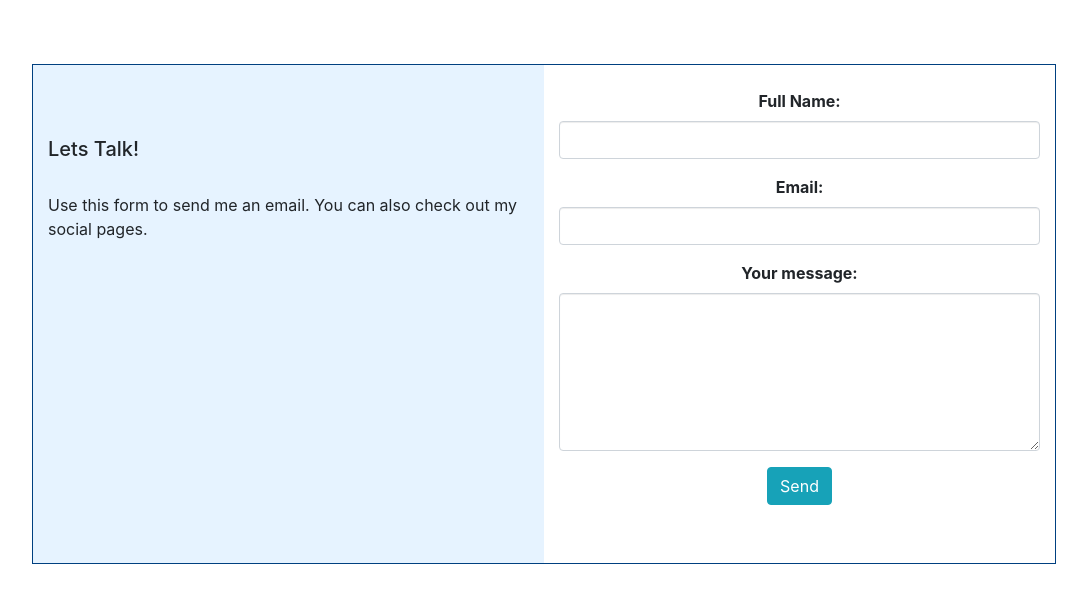
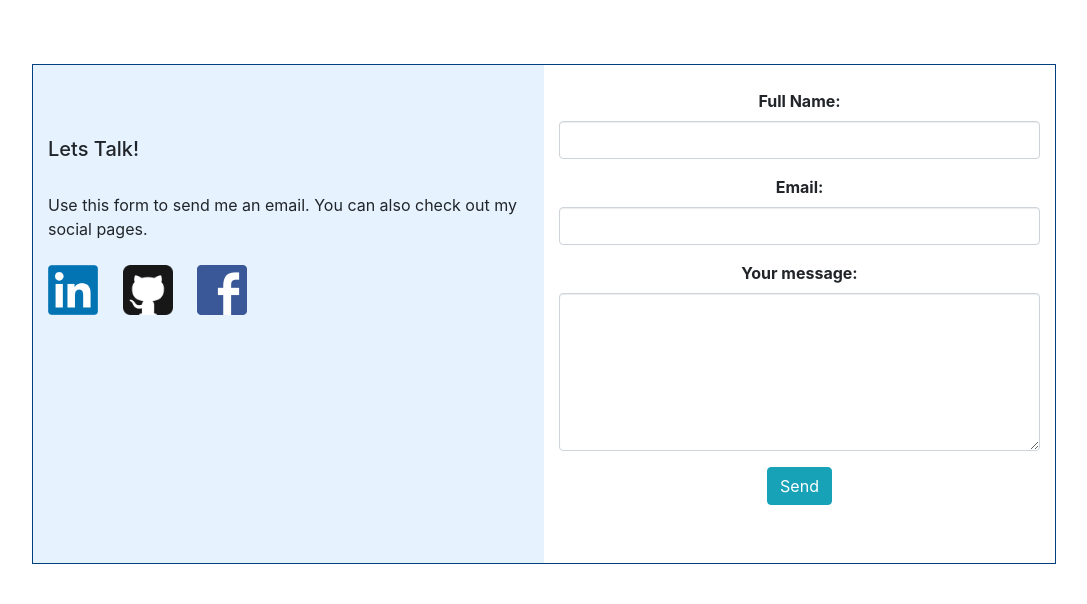
Before and after one commit to slade1999/myWebsite, a PHP site: template view/ContactMe/contactMe.php in a window 1280 px wide. Shown: the top 604 px of the page, without its empty margins (96-1183 px from the left). Run offline with PHP 8.4, Linux system fonts and the light colour scheme; the template is opened without the code that fills it, so the values that code supplies are empty; some libraries are stand-ins or nearby versions.

Commit message:
changes to contactme
Added images with links and fixed form

```diff
--- a/view/ContactMe/contactMe.php
+++ b/view/ContactMe/contactMe.php
@@ -21,13 +21,20 @@
     {
         background: #e6f3ff;
     }
+    img{
+        margin-right: 20px;
+    }
 </style>
 
 <div class="row" id="row1">
     <div class="col-md-6" id="column1">
         <div class="form-group">
             <h5 style="margin-top: 15%;">Lets Talk!</h5><br>
-            <a>Use this form to send me an email. You can also check out my social pages.</a>
+            <!-- Link icons to respective websites. -->
+            <a>Use this form to send me an email. You can also check out my social pages.</a><br><br>
+            <a href = "https://www.linkedin.com/in/slade-knepp-9a198b184/" target="_blank"><img src="../Assets/LinkedIn.png" alt="linkedIn" width="50px" /></a>
+            <a href = "https://github.com/slade1999" target="_blank"><img src="../Assets/github.png" alt="gitHub" width="50px"/></a>
+            <a href = "https://www.facebook.com/SladeKnepp7/" target="_blank"><img src="../Assets/facebook.png" alt="facebook" width="50px"/></a>
 
         </div>
     </div>
@@ -91,6 +98,13 @@
                 reply_to: email,
                 message: message
             };
+            //set requirements for form
+            if (name === "" || email === "" || message === "")
+            {
+                alert("Please fill out all fields!");
+            }
+            else
+            {
                 emailjs.send('service_nr16mdp', 'template_sjv9jpw', templateParams)//send parameters to emailjs
                     .then(function(response) {
                        console.log('SUCCESS!', response.status, response.text);
@@ -103,6 +117,7 @@
                        console.log('FAILED...', error);
                        alert("Message was not sent!");
                     });
+            }
         });
     };
 </script>
--- a/view/Home/home.php
+++ b/view/Home/home.php
@@ -66,7 +66,7 @@
     <div id="col01" class="col-md-6">
         <div class="form-group">
             <h5>Get in Touch</h5>
-            <p>If you want to contact me, you can send me an email through the form here, or give a me a text or call at my phone number. I look forward
+            <p>If you want to contact me, you can send me an email through the form here, or give me a text or call at my phone number. I look forward
                 to speaking with you.</p>
             <a href="controller.php?action=directToContactMePage" class="btn btn-info">Contact Me</a>
         </div>
```
Also changed, not shown: Assets/LinkedIn.png (added), Assets/facebook.png (added), Assets/github.png (added). Lines whose indentation alone changed are shown as unchanged.
